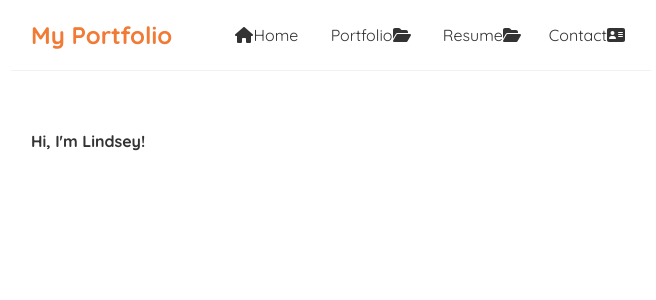
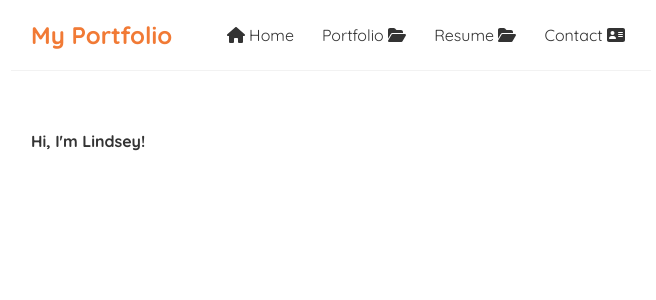
Before and after one commit to lindsey-lansford/react-portfolio, a React (Create React App) app: page / in a window 1280 px wide. Shown: the top 300 px of the page, without its empty margins (309-965 px from the left). Built offline with nearby package versions, Linux system fonts and the light colour scheme.

Commit message:
formatting...again

```diff
--- a/src/components/Navbar.js
+++ b/src/components/Navbar.js
@@ -16,20 +16,16 @@ const Navbar = () => {
       <h1>My Portfolio</h1>
       <div className="links">
         <Link exact="true" className="homepage" to="/">
-          <FontAwesomeIcon icon={faHouse} color="white" />
-          Home
+          <FontAwesomeIcon icon={faHouse} /> Home
         </Link>
         {/* <Link className="about-page" to="/about"> About
           <FontAwesomeIcon icon={faCircleUser} color="white"/>
         </Link> */}
-        <Link className="portfolio-page" to="/portfolio"> Portfolio
-          <FontAwesomeIcon icon={faFolderOpen} color="white" />
+        <Link className="portfolio-page" to="/portfolio">Portfolio <FontAwesomeIcon icon={faFolderOpen}/>
         </Link>
-        <Link className="resume-page" to="/resume"> Resume
-          <FontAwesomeIcon icon={faFolderOpen} color="white" />
+        <Link className="resume-page" to="/resume">Resume <FontAwesomeIcon icon={faFolderOpen}/>
         </Link>
-        <Link className="contact-page" to="/contact">Contact
-          <FontAwesomeIcon icon={faAddressCard} color="white" />
+        <Link className="contact-page" to="/contact">Contact <FontAwesomeIcon icon={faAddressCard}/>
         </Link>
         {/* <ul>
           <li>
```
